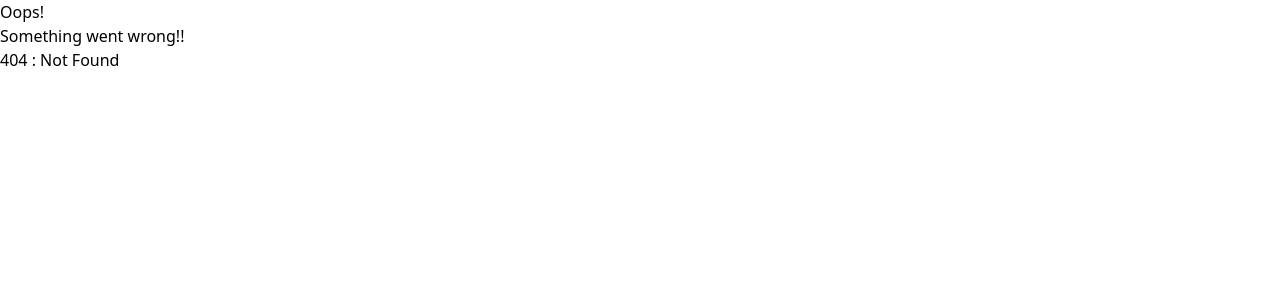
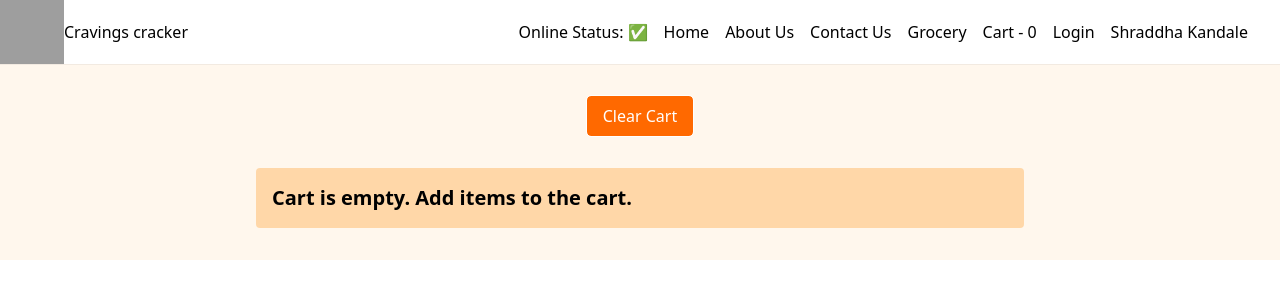
Before and after one commit to shraddhakandale/learn-react, a React (Vite) app: page /cart in a window 1280 px wide. Before the commit this address had no page. Shown: the top 300 px of the page. Built offline with nearby package versions, Linux system fonts and the light colour scheme; grey boxes are pictures that could not be loaded.

Commit message:
React reducer redux toolkit

```diff
--- a/package.json
+++ b/package.json
@@ -23,8 +23,11 @@
     "tailwindcss": "^4.1.10"
   },
   "dependencies": {
+    "@reduxjs/toolkit": "^2.8.2",
     "react": "^19.1.0",
     "react-dom": "^19.1.0",
-    "react-router": "^7.6.2"
+    "react-redux": "^9.2.0",
+    "react-router": "^7.6.2",
+    "redux": "^5.0.1"
   }
 }
--- /dev/null
+++ b/src/components/Cart.js
@@ -0,0 +1,35 @@
+import { useDispatch, useSelector } from "react-redux";
+import CategoryItems from "./CategoryItems";
+// import { clearCart } from "../utils/cartSlice";
+import { clearCart } from "../utils/cartSlice";
+
+const Cart = () => {
+    const cartItems = useSelector((store) => store.cart.items);
+    const dispatch = useDispatch();
+    const handleClearCart = ()=>{
+        dispatch(clearCart())
+    }
+    return (
+        <>
+        <div className="flex justify-center mb-8">
+            <button
+                className="search-btn outline px-4 rounded bg-orange-500 text-white flex items-center py-2"
+                onClick={handleClearCart}
+            >
+                <span>Clear Cart</span>
+            </button>
+            </div>
+            <div className="flex justify-center w-full h-full flex-col max-w-[768px] m-auto gap-8">
+                {cartItems.length === 0 ? <div className="flex flex-col p-4 bg-orange-200 rounded mb-8"><h1 className="text-xl font-bold">Cart is empty. Add items to the cart.</h1></div> :
+                    <div className="flex flex-col p-4 bg-orange-200 rounded">
+                        <div>
+                            <CategoryItems items={cartItems} />
+                        </div>
+                    </div>
+                }
+            </div>
+        </>
+    );
+};
+
+export default Cart;
--- a/src/components/CategoryItems.js
+++ b/src/components/CategoryItems.js
@@ -1,7 +1,11 @@
+import { useDispatch } from "react-redux";
 import { CDN_URL } from "../utils/constants";
+import { addItems } from "../utils/cartSlice";
 
 const CategoryItems = ({ items }) => {
 //   console.log(items);
+
+  const dispatch = useDispatch();
   return (
     <div className="flex flex-col gap-4 bg-orange-100 p-4 rounded my-4">
       {items.map((item) => (
@@ -19,7 +23,11 @@ const CategoryItems = ({ items }) => {
           </div>
           <div className="w-2/12 h-full rounded-xl flex flex-col gap-2">
             <img className="w-full rounded-xl" src={CDN_URL + item?.card?.info?.imageId} />
-            <button className="font-bold bg-orange-500 rounded-xl text-white">Add +</button>
+            <button onClick={()=>{
+              // dispatch an action
+              dispatch(addItems(item));
+
+            }} className="font-bold bg-orange-500 rounded-xl text-white">Add +</button>
           </div>
         </div>
       ))}
--- a/src/components/Contact.js
+++ b/src/components/Contact.js
@@ -1,7 +1,25 @@
-const Contact = () => {
-    return (
-        <h1>This is contact us page</h1>
-    )
+// const Contact = () => {
+//     return (
+//         <h1>This is contact us page</h1>
+//     )
+// }
+
+// export default Contact;
+
+import React from "react";
+
+class Contact extends React.Component {
+    // constructor(props){
+    //     super(props);
+    // }
+
+    componentDidMount(){
+        console.log("component did mount contact")
+    }
+
+    render(){
+        return <div>Contact page</div>
+    }
 }
 
 export default Contact;
--- a/src/components/Header.js
+++ b/src/components/Header.js
@@ -3,11 +3,16 @@ import { useContext, useState } from "react";
 import { Link } from "react-router";
 import useOnlineStatus from "../utils/useOnlineStatus";
 import userContext from "../utils/userContext";
+import { useSelector } from "react-redux";
 
 const Header = () => {
     const [btnName, setbtnName] = useState("Login")
     const onlineStatus = useOnlineStatus();
     const {loggedInUser} = useContext(userContext);
+
+    // subscribe to store
+    const cartItems = useSelector((store)=>store.cart.items)
+    console.log(cartItems);
     return (
         <div className="header flex justify-between items-center mb-8 shadow-2xs bg-white">
             <div className="header-logo-container flex items-center">
@@ -21,7 +26,7 @@ const Header = () => {
                     <li><Link to="/about">About Us</Link></li>
                     <li><Link to="/contact">Contact Us</Link></li>
                     <li><Link to="/grocery">Grocery</Link></li>
-                    <li>Cart</li>
+                    <li><Link to="/cart">Cart - {cartItems.length}</Link></li>
                     <button onClick={()=>{
                         btnName === "Login" ? setbtnName("Logout") : setbtnName("Login")
                     }}>{btnName}</button>
--- /dev/null
+++ b/src/utils/appStore.js
@@ -0,0 +1,10 @@
+import { configureStore } from "@reduxjs/toolkit";
+import cartReducer from './cartSlice';
+
+const appStore = configureStore({
+    reducer: {
+        cart: cartReducer
+    }
+});
+
+export default appStore;
--- /dev/null
+++ b/src/utils/cartSlice.js
@@ -0,0 +1,24 @@
+import { createSlice } from "@reduxjs/toolkit";
+
+const cartSlice = createSlice({
+    name:'cart',
+    initialState: {
+        items: []
+    },
+    reducers: {
+        addItems: (state, action)=>{
+            state.items.push(action.payload)
+        },
+
+        removeItems: (state, action)=>{
+            state.items.pop()
+        },
+
+        clearCart: (state, action)=>{
+            state.items.length = 0
+        }
+    }
+});
+
+export const {addItems, removeItems, clearCart} = cartSlice.actions
+export default cartSlice.reducer;
```
Also changed, not shown: App.js (+9 -0 lines).
